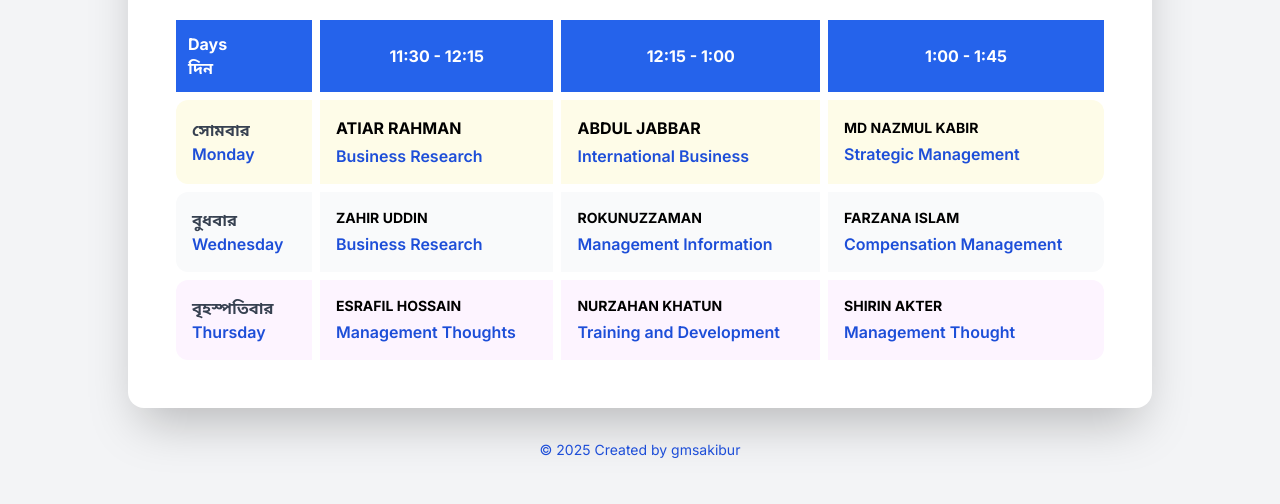
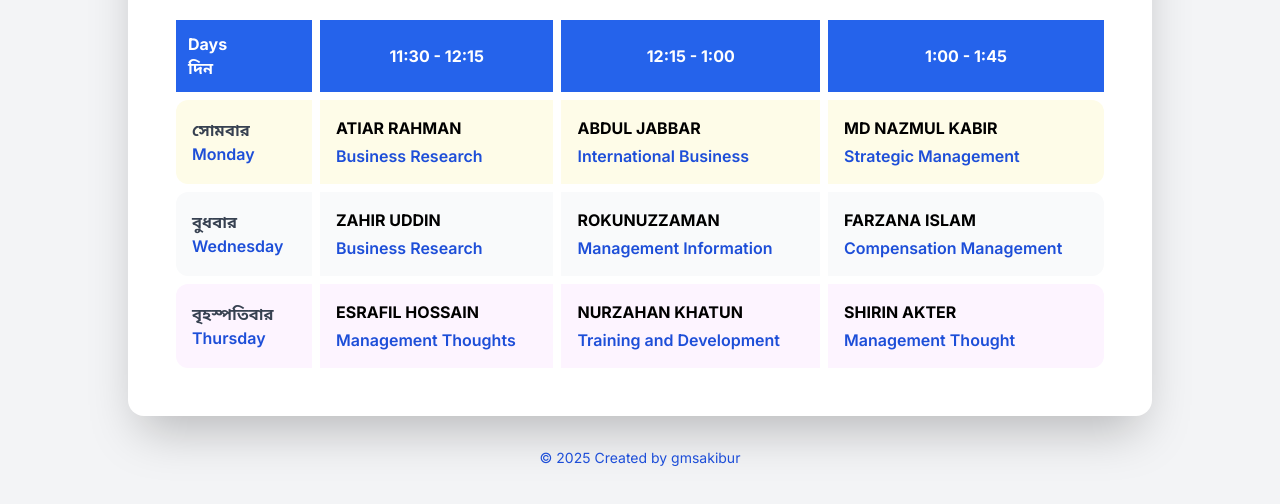
Before and after one commit to gmsakibursabbir/mba-routine, a plain HTML site: page index.html in a window 1280 px wide. Shown: the part 302-806 px from the top of the page. Drawn offline with nearby package versions, Linux system fonts and the light colour scheme.

```diff
--- a/index.html
+++ b/index.html
@@ -99,7 +99,7 @@
                   </p>
                 </td>
                 <td id="Monday-1:00" class="p-4 rounded-r-xl">
-                  <p class="font-bold text-sm">MD NAZMUL KABIR</p>
+                  <p class="font-bold text-base">MD NAZMUL KABIR</p>
                   <p class="text-base font-semibold text-blue-700 mt-1">
                     Strategic Management
                   </p>
@@ -117,19 +117,19 @@
                   <span class="text-base font-semibold text-blue-700">Wednesday</span>
                 </td>
                 <td id="Wednesday-11:30" class="p-4">
-                  <p class="font-bold text-sm">ZAHIR UDDIN</p>
+                  <p class="font-bold text-base">ZAHIR UDDIN</p>
                   <p class="text-base font-semibold text-blue-700 mt-1">
                     Business Research
                   </p>
                 </td>
                 <td id="Wednesday-12:15" class="p-4">
-                  <p class="font-bold text-sm">ROKUNUZZAMAN</p>
+                  <p class="font-bold text-base">ROKUNUZZAMAN</p>
                   <p class="text-base font-semibold text-blue-700 mt-1">
                     Management Information
                   </p>
                 </td>
                 <td id="Wednesday-1:00" class="p-4 rounded-r-xl">
-                  <p class="font-bold text-sm">FARZANA ISLAM</p>
+                  <p class="font-bold text-base">FARZANA ISLAM</p>
                   <p class="text-base font-semibold text-blue-700 mt-1">
                     Compensation Management
                   </p>
@@ -148,19 +148,19 @@
                   <span class="text-base font-semibold text-blue-700">Thursday</span>
                 </td>
                 <td id="Thursday-11:30" class="p-4">
-                  <p class="font-bold text-sm">ESRAFIL HOSSAIN</p>
+                  <p class="font-bold text-base">ESRAFIL HOSSAIN</p>
                   <p class="text-base font-semibold text-blue-700 mt-1">
                     Management Thoughts
                   </p>
                 </td>
                 <td id="Thursday-12:15" class="p-4">
-                  <p class="font-bold text-sm">NURZAHAN KHATUN</p>
+                  <p class="font-bold text-base">NURZAHAN KHATUN</p>
                   <p class="text-base font-semibold text-blue-700 mt-1">
                     Training and Development
                   </p>
                 </td>
                 <td id="Thursday-1:00" class="p-4 rounded-r-xl">
-                  <p class="font-bold text-sm">SHIRIN AKTER</p>
+                  <p class="font-bold text-base">SHIRIN AKTER</p>
                   <p class="text-base font-semibold text-blue-700 mt-1">
                     Management Thought
                   </p>
```
Also changed, not shown: 1 other file.
